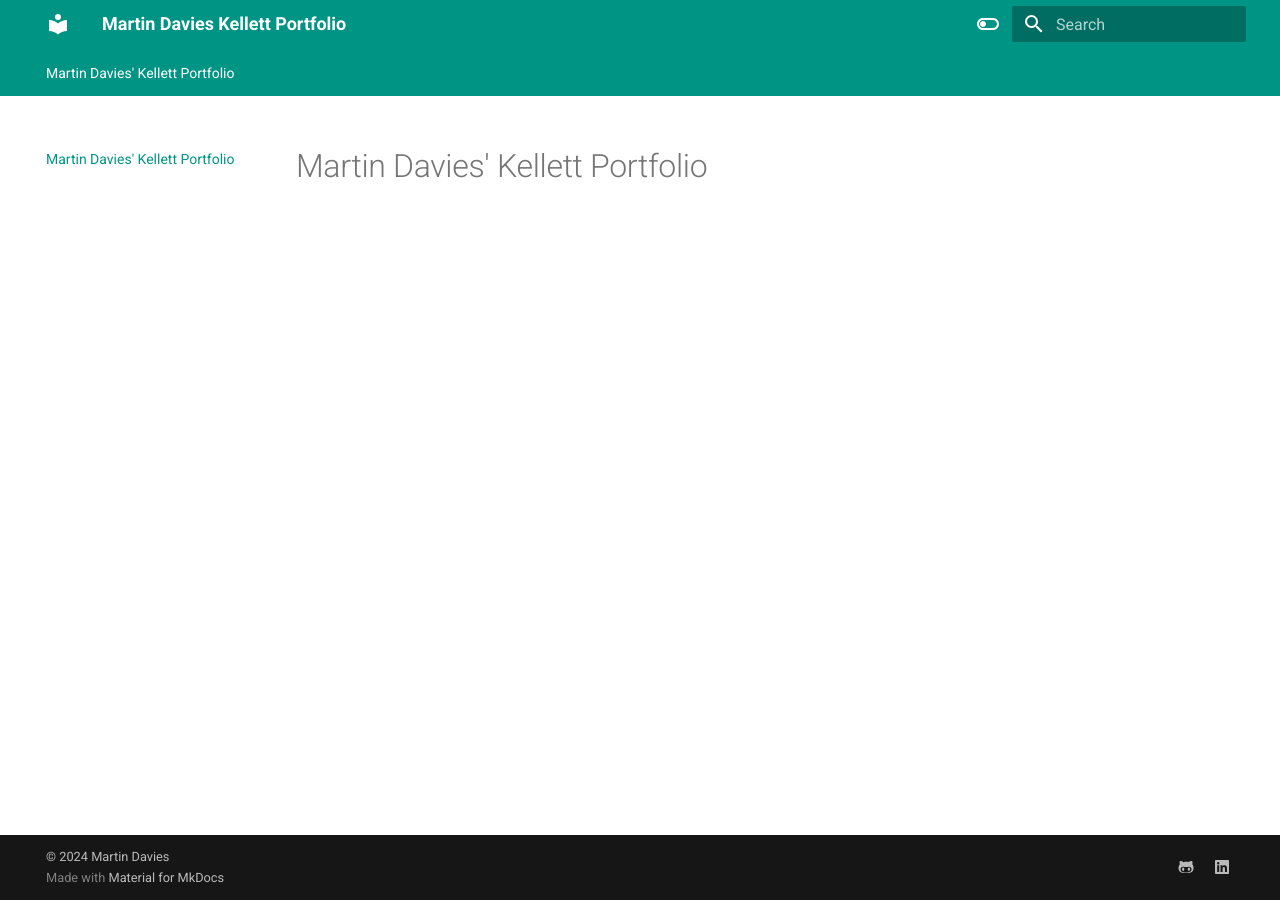
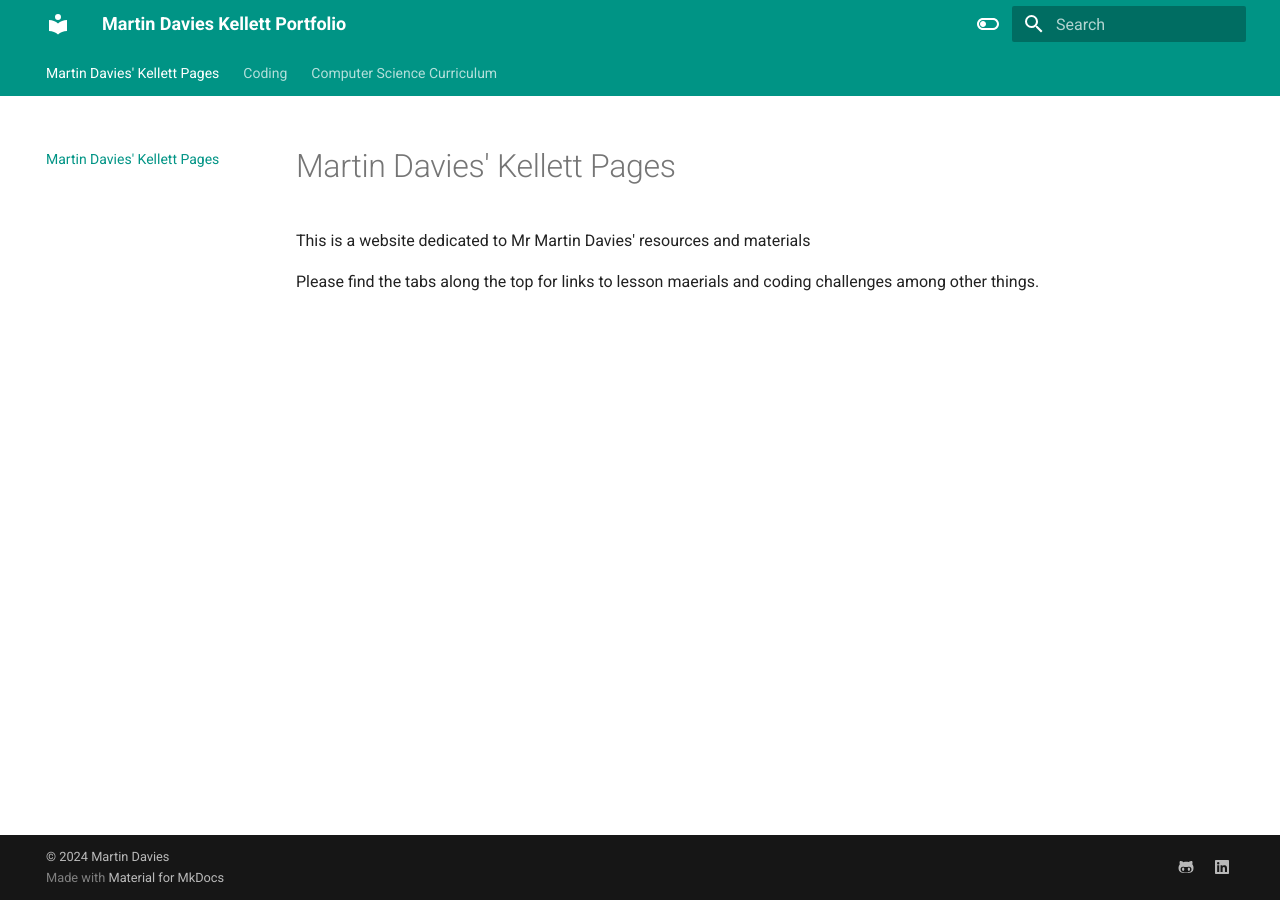
Before and after one commit to MrDaviesKellett/Portfolio, an MkDocs documentation site: the page built from docs/index.md, in a window 1280 px wide. Built offline with MkDocs 1.6.1 and Material for MkDocs 9.7.7, drawn with Linux system fonts in a browser that asks for light colours.

```diff
--- a/docs/index.md
+++ b/docs/index.md
@@ -1 +1,5 @@
-# Martin Davies' Kellett Portfolio
+# Martin Davies' Kellett Pages
+
+This is a website dedicated to Mr Martin Davies' resources and materials
+
+Please find the tabs along the top for links to lesson maerials and coding challenges among other things.
```
Also changed, not shown: docs/Coding.md (added, +8 -0 lines), docs/Computer Science.md (added, +10 -0 lines).
